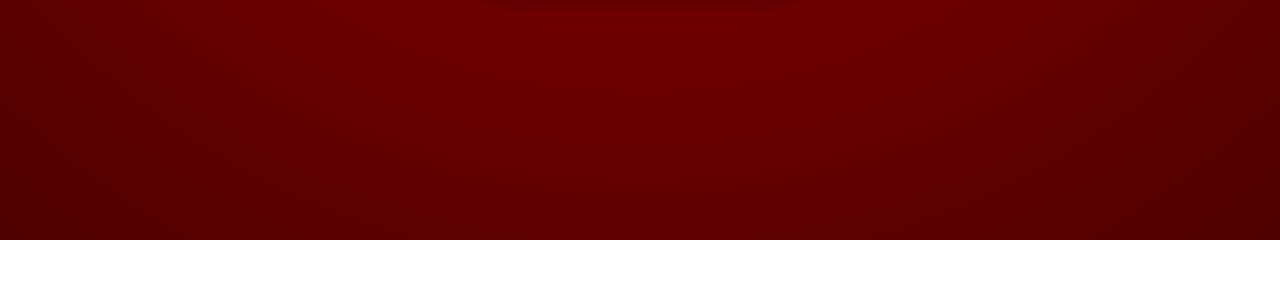
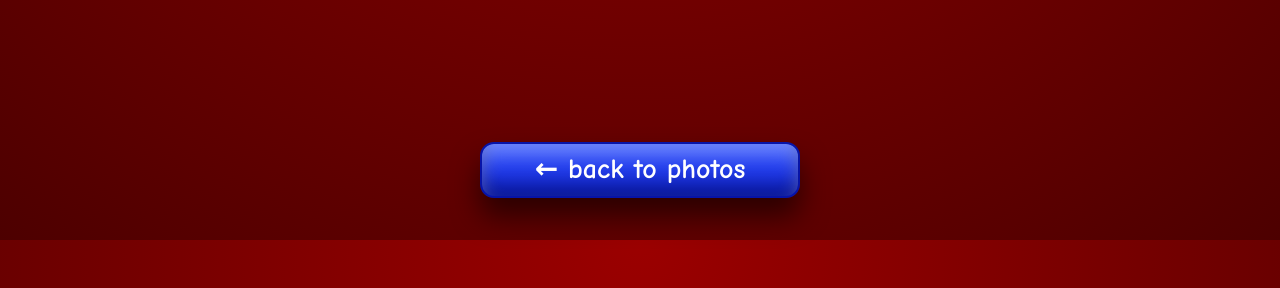
Before and after one commit to marysweetness/marysweetness, an Eleventy site: page photos/theirs/index.html in a window 1280 px wide. Shown: the part 560-848 px from the top of the page. Before the commit the page ends 800 px from the top, so only its background shows below. Built offline with nearby package versions, Linux system fonts and the light colour scheme; Eleventy itself is replaced by a stand-in of ours; files that its build step writes are made by us from their sources.

Commit message:
photos/theirs: pin back-to-photos button at bottom of page

```diff
--- a/photos/theirs/index.html
+++ b/photos/theirs/index.html
@@ -8,7 +8,7 @@
   </head>
   <body>
     <main class="center">
-      <div style="max-width:900px; padding:24px;">
+      <div style="max-width:900px; padding:24px; display:flex; flex-direction:column; min-height:calc(100vh - 48px);">
         <p>Choose a collection:</p>
 
         <div class="folder-grid">
@@ -28,7 +28,7 @@
           </a>
         </div>
 
-        <nav class="stack" style="margin-top:18px;">
+        <nav class="stack" style="margin-top:auto; margin-bottom:18px;">
           <a class="button" href="/photos/">← back to photos</a>
         </nav>
       </div>
```
